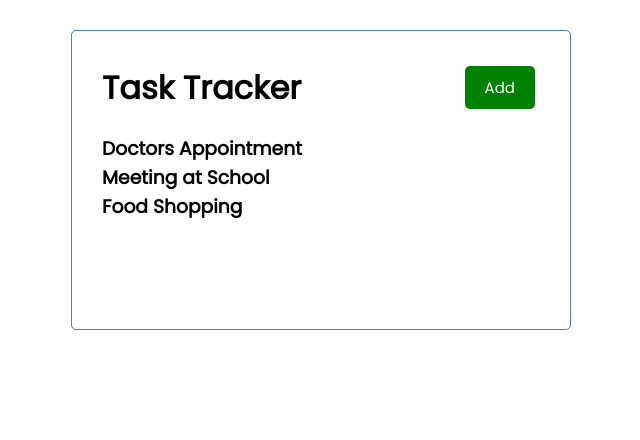
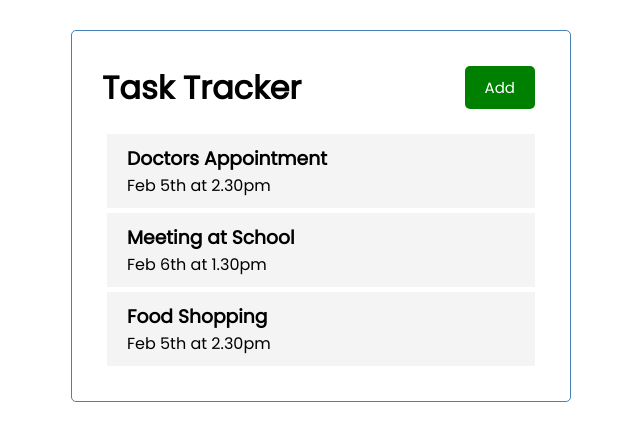
Before and after one commit to Aryamaan23/React-23, a React (Create React App) app in the folder task-tracker/: page / in a window 1280 px wide. Shown: the top 440 px of the page, without its empty margins (319-959 px from the left). Built offline with nearby package versions, Linux system fonts and the light colour scheme.

Commit message:
Task:Component

```diff
--- a/task-tracker/src/App.js
+++ b/task-tracker/src/App.js
@@ -4,8 +4,33 @@
 import React from 'react';
 import Header from './components/Header'
 import Tasks from './components/Tasks'
+// eslint-disable-next-line
+import {useState} from 'react'
 
-function App() {
+const App=() => {
+  // eslint-disable-next-line
+  const [tasks,setTasks]=useState([
+    {
+        id:1,
+        text:'Doctors Appointment',
+        day:'Feb 5th at 2.30pm',
+        reminder:true,
+    },
+    {
+        id:2,
+        text:'Meeting at School',
+        day:'Feb 6th at 1.30pm',
+        reminder:true,
+    },
+    {
+        id:3,
+        text:'Food Shopping',
+        day:'Feb 5th at 2.30pm',
+        reminder:false,
+    }
+]
+)
+
   // eslint-disable-next-line
   const name='Aryamaan'
   // eslint-disable-next-line
@@ -13,7 +38,7 @@
   return (
     <div className="container">
       <Header />
-      <Tasks />
+      <Tasks tasks={tasks} />
     </div>
 
   );
--- /dev/null
+++ b/task-tracker/src/components/Task.js
@@ -0,0 +1,12 @@
+
+const Task = ({task}) => {
+    return (
+        <div className='task'>
+            <h3>{task.text}</h3>
+            <p>{task.day}</p>
+
+        </div>
+    )
+}
+
+export default Task
--- a/task-tracker/src/components/Tasks.js
+++ b/task-tracker/src/components/Tasks.js
@@ -1,35 +1,13 @@
-import {useState} from 'react'
+// eslint-disable-next-line
+import Task from './Task'
 
-
-
-
-const Tasks = () => {
-    const [tasks,setTasks]=useState([
-        {
-            id:1,
-            text:'Doctors Appointment',
-            day:'Feb 5th at 2.30pm',
-            reminder:true,
-        },
-        {
-            id:2,
-            text:'Meeting at School',
-            day:'Feb 6th at 1.30pm',
-            reminder:true,
-        },
-        {
-            id:3,
-            text:'Food Shopping',
-            day:'Feb 5th at 2.30pm',
-            reminder:false,
-        }
-    ]
-    )
+const Tasks = ({tasks}) => {
+    // eslint-disable-next-line
 
     return (
 
         <>
-        {tasks.map((task)=> (<h3 key={task.id}>{task.text}</h3>))}
+        {tasks.map((task)=> (<Task key={task.id} task={task} />))}
 
         </>
     )
```
